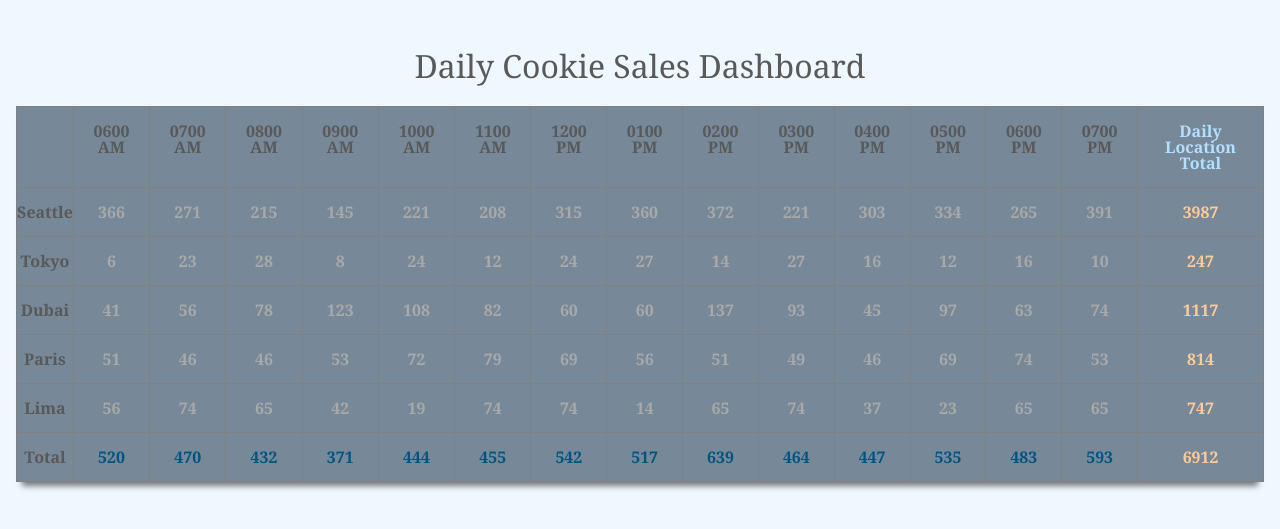
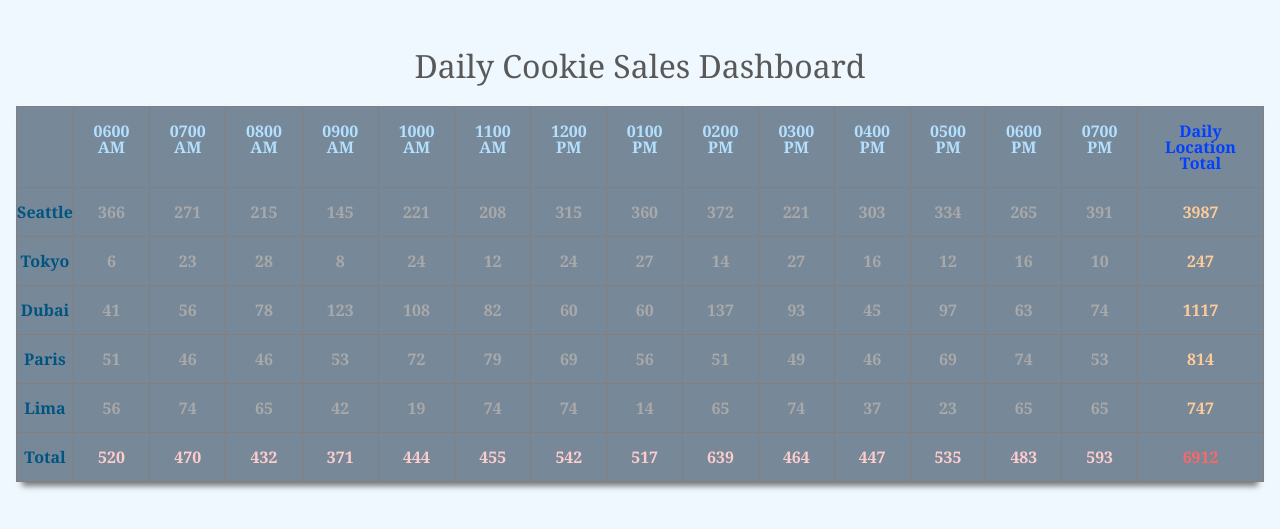
Before and after one commit to jjescandor/cookie-stand, a plain HTML site: page sales.html in a window 1280 px wide. Shown: the part 167-696 px from the top of the page. Drawn offline with Linux system fonts and the light colour scheme.

Commit message:
Updated css file

```diff
--- a/css/style.css
+++ b/css/style.css
@@ -115,18 +115,28 @@ table{
     box-shadow: 0 10px 6px -6px #777;
 }
 
+
+tr{
+    color:#005580;
+}
 tfoot td{
-    color:#005580;
+    color: #ffcccc;
 }
 
 tr td:last-child{
     color:  #ffcc99;
 }
+th{
+    color: #b3e0ff;
+
+}
+
 
 th:last-of-type{
-    color: #b3e0ff;
+    color:#0040ff;
+
 }
 
-td:last-of-type{
-    color:white;
+tfoot td:last-of-type{
+    color:#ff6666;
 }
```
